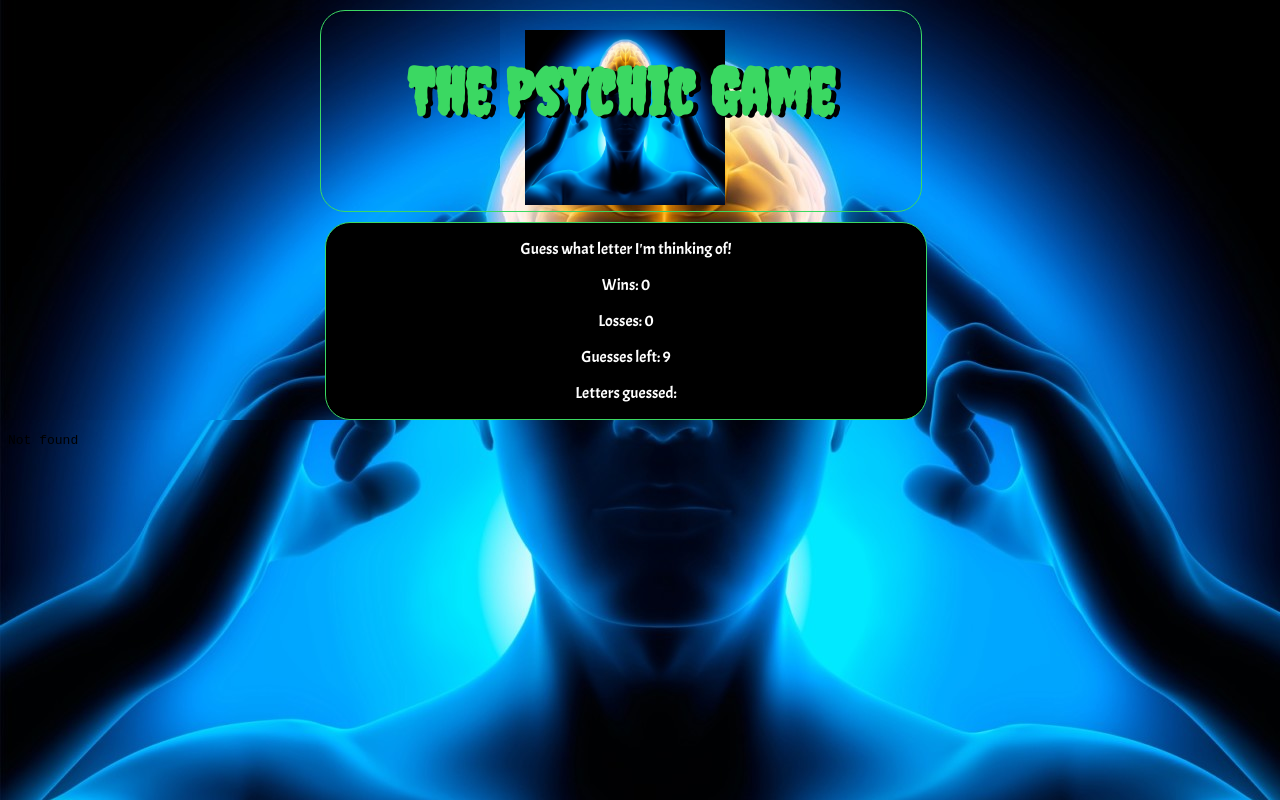
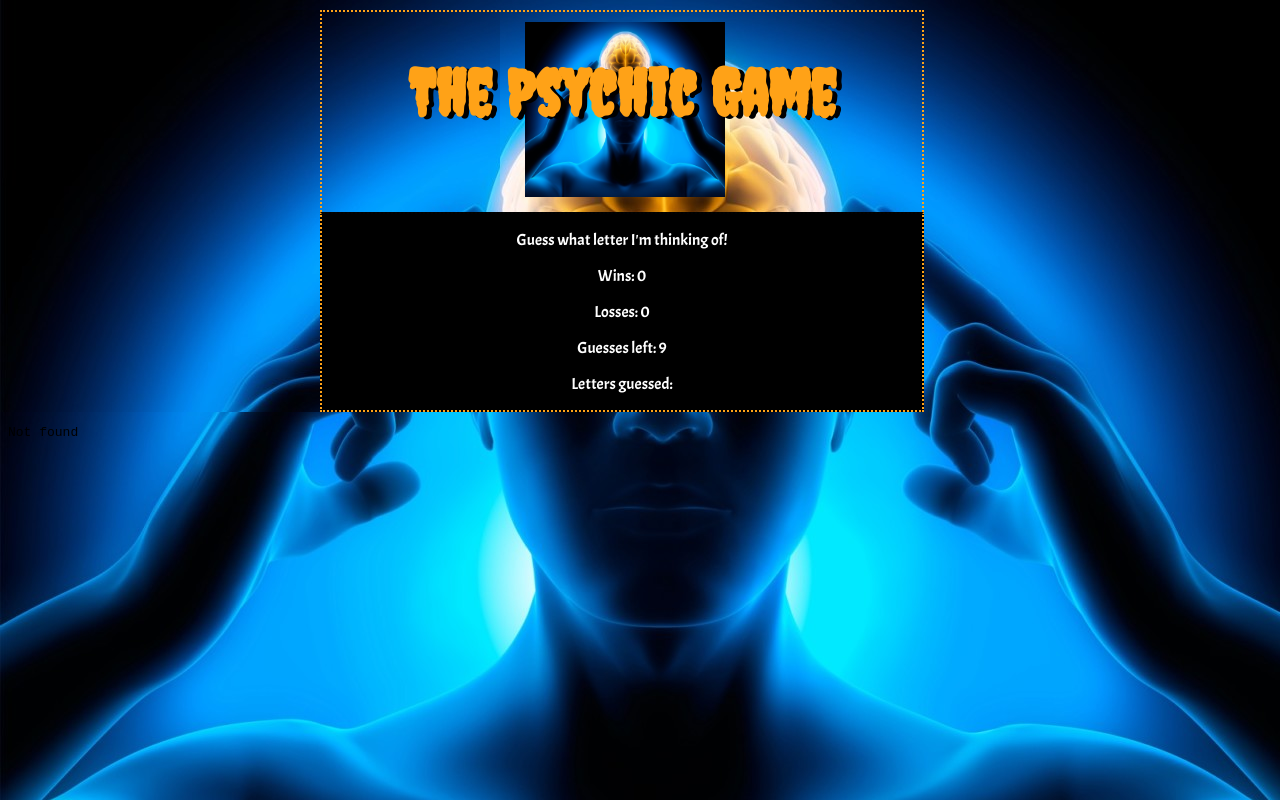
Before and after one commit to jdfili/Psychic-game, a plain HTML site: page index.html in a window 1280 px wide. Drawn offline with Linux system fonts and the light colour scheme; files whose address does not match are found by name.

Commit message:
all done

```diff
--- a/assets/css/style.css
+++ b/assets/css/style.css
@@ -18,18 +18,17 @@ h1 {
 }
 
 .header {
-    color: rgb(59, 216, 98);
+    color: rgb(255, 162, 23);
     display: flex;
     justify-content: center;
     font-family: 'Creepster', cursive;
     font-size: 32px;
-    border: 1px rgb(59, 216, 98) solid;
-    border-radius: 25px;
+    border: 2px rgb(255, 162, 23) dotted;
+    border-bottom: none;
     width: 600px;
     height: 200px;
     margin-left: 320px;
     margin-top: 10px;
-
 }
 
 .container {
@@ -37,10 +36,9 @@ h1 {
     background: black;
     color: white;
     width: 600px;
-    margin-left: 325px;
-    border-radius: 25px;
-    margin-top: 10px;
-    border: 1px solid rgb(59, 216, 98);
+    margin-left: 320px;
+    border: 2px dotted rgb(255, 162, 23);
+    border-top: 2px dotted rgb(2, 2, 2);
 }
 
 p {
--- a/assets/javascript/game.js
+++ b/assets/javascript/game.js
@@ -7,14 +7,12 @@ var computerGuess = options[Math.floor(Math.random() * options.length)];
 
 document.onkeyup = function () {
     var userGuess = String.fromCharCode(event.keyCode).toLocaleLowerCase();
-    // var computerGuess = options[Math.floor(Math.random() * options.length)];
 
     if (userGuess == computerGuess) {
         wins++;
         guessesLeft = 9;
         lettersGuessed = [];
         computerGuess = options[Math.floor(Math.random() * options.length)];
-
     }
 
     if (userGuess != computerGuess) {
--- a/index.html
+++ b/index.html
@@ -7,6 +7,7 @@
     <meta http-equiv="X-UA-Compatible" content="ie=edge">
     <title>Psychic Game</title>
     <script src="assets/javascript/game.js"></script>
+    <link rel="stylesheet" href="assets/css/reset.css">
     <link rel="stylesheet" href="assets/css/style.css">
     <link href="https://fonts.googleapis.com/css?family=Acme|Creepster" rel="stylesheet">
 </head>
```
